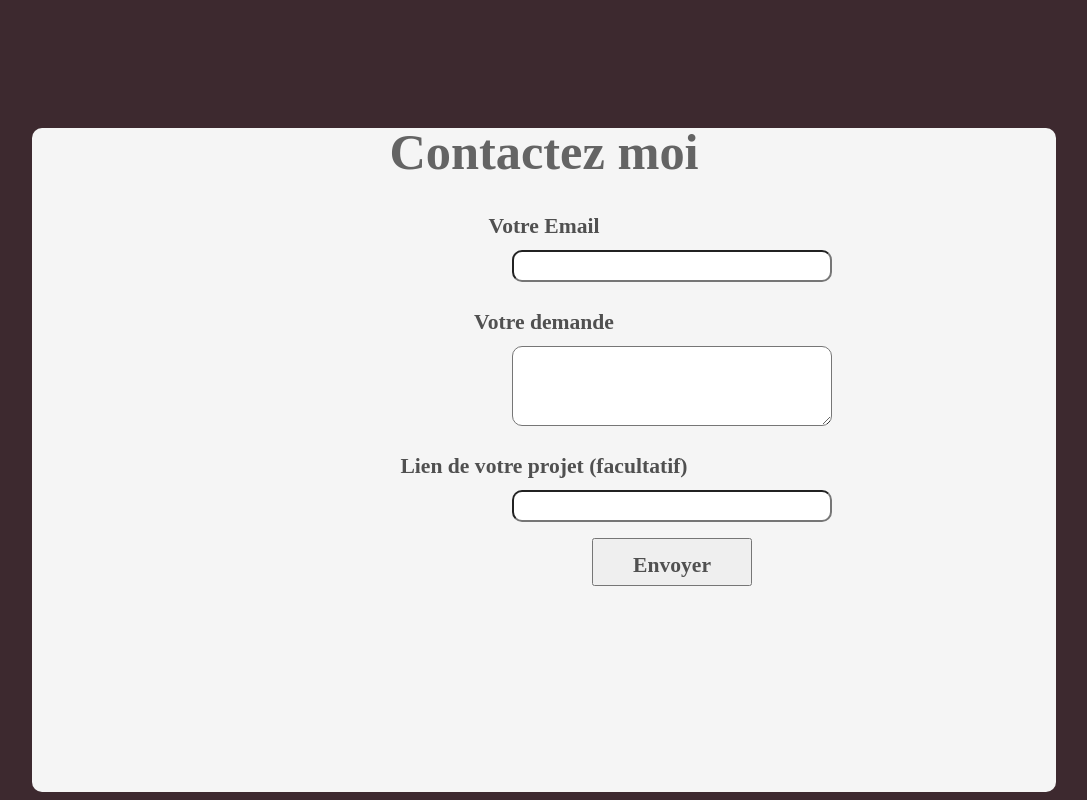
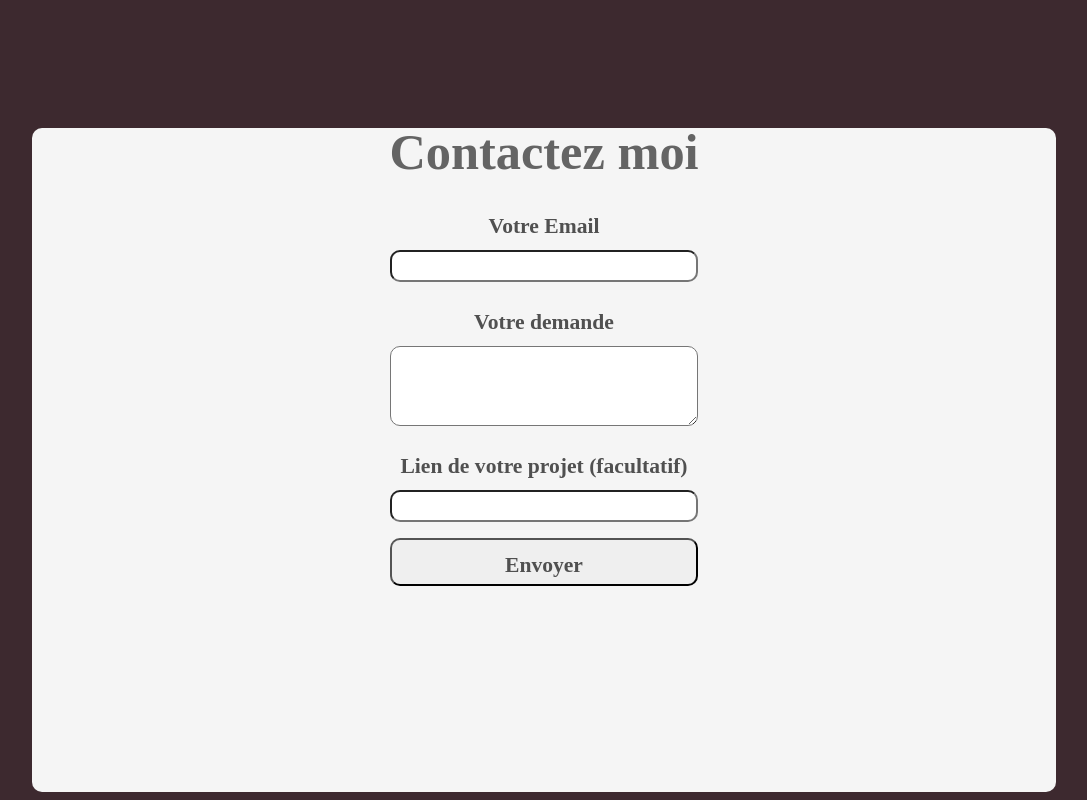
Before and after one commit to thomsart/freelance-website, a Bottle app: page /contact in a window 1280 px wide. Shown: the whole page, without its empty margins (96-1183 px from the left). Run offline with Bottle, Linux system fonts and the light colour scheme; some web fonts are replaced.

Commit message:
form contact resp Done

```diff
--- a/blog.html
+++ b/blog.html
@@ -6,4 +6,4 @@
     <link rel="stylesheet" href="blog.css">
 </head>
 
-<h2>This will be the blog...</h2>
+<h2>Blog...</h2>
--- a/static/css/contact.css
+++ b/static/css/contact.css
@@ -3,28 +3,16 @@ form {
     flex-direction: column;
 }
 
-label {
-    height: 3rem;
-}
-
 input {
-    border-radius: 10px;
     height: 2rem;
-    width: 20rem;
-    margin-left: 30rem;
 }
 
 textarea {
-    border-radius: 10px;
     height: 5rem;
-    width: 20rem;
-    margin-left: 30rem;
 }
 
-button {
+label, button {
     height: 3rem;
-    width: 10rem;
-    margin-left: 35rem;
 }
 
 h2, h6 {
@@ -37,3 +25,25 @@ h2, h6 {
 .space {
     height: 1rem;
 }
+
+input, textarea, button {
+    border-radius: 10px;
+    width: 30%;
+    margin-left: 35%;
+}
+
+@media only screen and (max-width: 799px) {
+    /*style smartphones et petites tablettes en portrait*/
+    input, textarea, button {
+        width: 60%;
+        margin-left: 20%;
+    }
+}
+
+@media only screen and (min-width: 800px) and (max-width: 1200px) {
+    /*style petites-moyennes tablettes */
+    input, textarea, button {
+        width: 50%;
+        margin-left: 25%;
+    }
+}
```
